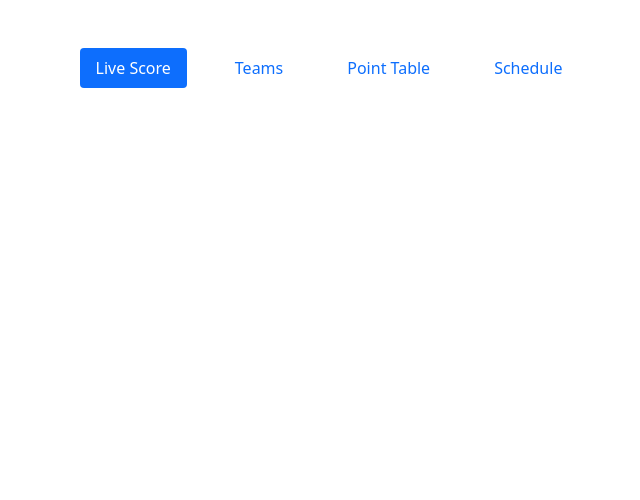
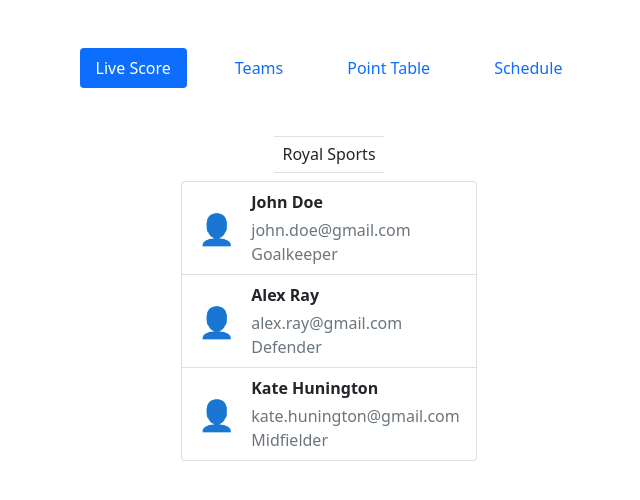
Before and after one commit to RohitMore31/ScoreInfo_Frontend, an Angular app in the folder ScoreInfo_UI/: page /teamdetails in a window 1280 px wide. Before the commit this address led to /. Shown: the top 500 px of the page, without its empty margins (311-951 px from the left). Built offline with nearby package versions, Linux system fonts and the light colour scheme.

Commit message:
Created new component to dispaly team details

```diff
--- /dev/null
+++ b/ScoreInfo_UI/src/app/Homepages/team-details/team-details.component.html
@@ -0,0 +1,18 @@
+<div class="d-flex justify-content-center align-items-center vh-80 flex-column">
+    <h6 class="bg-body-tertiary p-2 border-top border-bottom">Royal Sports</h6>
+
+    <ul class="list-group list-group-light mb-4">
+        <li class="list-group-item d-flex justify-content-between align-items-center"  *ngFor="let player of players">
+          <div class="d-flex align-items-center">
+            <div style="font-size: 30px;">👤</div>
+            <div class="ms-3">
+              <p class="fw-bold mb-1">{{ player.name }}</p>
+              <p class="text-muted mb-0">{{ player.email }}</p>
+              <p class="text-muted mb-0">{{ player.role }}</p>
+            </div>
+          </div>
+        </li>
+      </ul>
+
+
+</div>
--- /dev/null
+++ b/ScoreInfo_UI/src/app/Homepages/team-details/team-details.component.ts
@@ -0,0 +1,15 @@
+import { Component } from '@angular/core';
+
+@Component({
+  selector: 'app-team-details',
+  templateUrl: './team-details.component.html',
+  styleUrls: ['./team-details.component.css']
+})
+export class TeamDetailsComponent {
+  players: any[] = [
+    { name: 'John Doe', email: 'john.doe@gmail.com', role: 'Goalkeeper' },
+    { name: 'Alex Ray', email: 'alex.ray@gmail.com', role: 'Defender' },
+    { name: 'Kate Hunington', email: 'kate.hunington@gmail.com', role: 'Midfielder' }
+    // Add more players as needed
+  ];
+}
--- a/ScoreInfo_UI/src/app/app-routing.module.ts
+++ b/ScoreInfo_UI/src/app/app-routing.module.ts
@@ -5,13 +5,15 @@ import { PointtableComponent } from './Homepages/pointtable/pointtable.component
 import { ScheduleComponent } from './Homepages/schedule/schedule.component';
 import { TeamsComponent } from './Homepages/teams/teams.component';
 import { HomeScreenComponent } from './Homepages/home-screen/home-screen.component';
+import { TeamDetailsComponent } from './Homepages/team-details/team-details.component';
 
 const routes: Routes = [
   {path:"",component:HomeScreenComponent},
   {path:"livescore", component:LivescoreComponent},
   {path:"pointtable",component:PointtableComponent},
   {path:"schedule",component:ScheduleComponent},
-  {path:"teams",component:TeamsComponent}
+  {path:"teams",component:TeamsComponent},
+  {path:"teamdetails",component:TeamDetailsComponent}
 
 ];
 
--- a/ScoreInfo_UI/src/app/app.module.ts
+++ b/ScoreInfo_UI/src/app/app.module.ts
@@ -9,6 +9,7 @@ import { PointtableComponent } from './Homepages/pointtable/pointtable.component
 import { ScheduleComponent } from './Homepages/schedule/schedule.component';
 import { HomeScreenComponent } from './Homepages/home-screen/home-screen.component';
 import { NavbarComponent } from './Homepages/navbar/navbar.component';
+import { TeamDetailsComponent } from './Homepages/team-details/team-details.component';
 
 @NgModule({
   declarations: [
@@ -18,7 +19,8 @@ import { NavbarComponent } from './Homepages/navbar/navbar.component';
     PointtableComponent,
     ScheduleComponent,
     HomeScreenComponent,
-    NavbarComponent
+    NavbarComponent,
+    TeamDetailsComponent
   ],
   imports: [
     BrowserModule,
```
Also changed, not shown: ScoreInfo_UI/src/app/Homepages/team-details/team-details.component.css (added), 1 other file (tests, documents, lock files or other folders).
